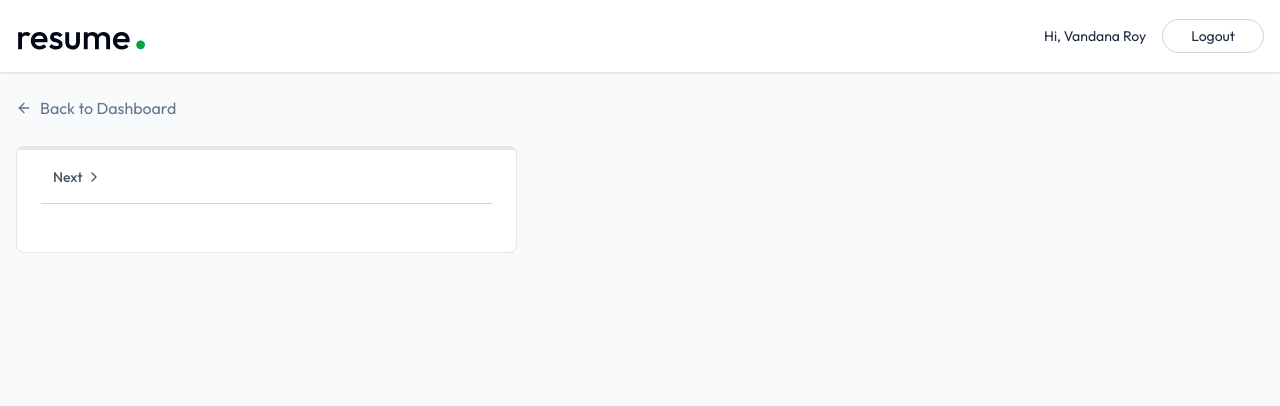
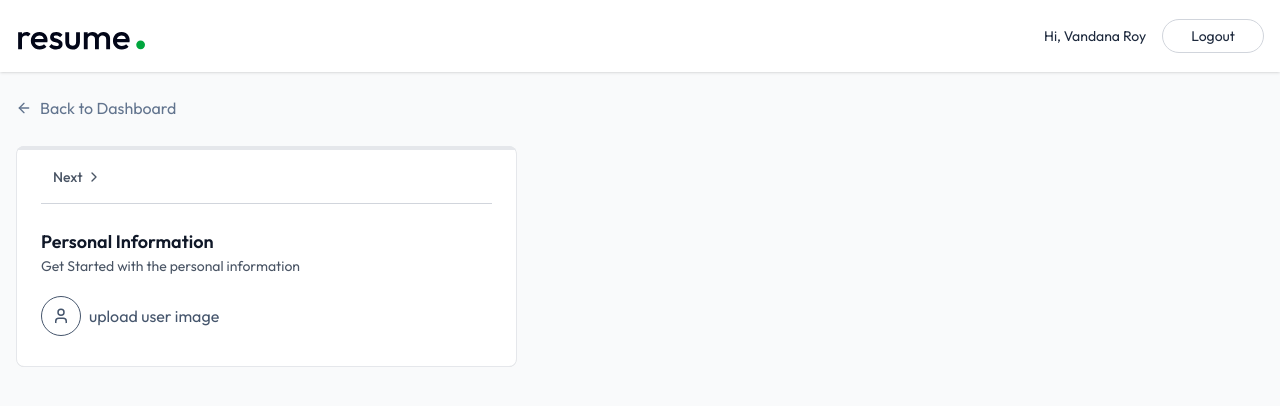
Before and after one commit to savigurjar/ResumeBuilder-Website, a React (Vite) app in the folder vite-project/: page /app/builder/1 in a window 1280 px wide. Shown: the top 406 px of the page. Built offline with nearby package versions, Linux system fonts and the light colour scheme; a web font is replaced by a local one.

Commit message:
personal info

```diff
--- /dev/null
+++ b/vite-project/src/components/PersonalInfoForm.jsx
@@ -0,0 +1,46 @@
+import { User } from 'lucide-react'
+import React from 'react'
+
+function PersonalInfoForm({ data, onChange, removeBackground, setRemoveBackground }) {
+
+    const handleChange = (field, value) => {
+        onChange({ ...data, [field]: value })
+    }
+    return (
+        <div>
+            <h3 className='text-lg font-semibold text-gray-900'>Personal Information</h3>
+            <p className='text-sm text-gray-600'>Get Started with the personal information</p>
+            <div className='flex items-center gap-2'>
+                <label>
+                    {data.image ? (
+                        <img
+                            src={typeof data.image === 'string' ? data.image : URL.createObjectURL(data.image)}
+                            alt='user-image'
+                            className='w-16 h-16 rounded-full object-cover mt-5 ring ring-slate-300 hover:opacity-80'
+                        />
+
+                    ) : (
+                        <div className='inline-flex items-center gap-2 mt-5 text-slate-600 hover:text-slate-700 cursor-pointer'>
+                            <User className='size-10 p-2.5 border rounded-full' />
+                            upload user image
+                        </div>
+                    )}
+
+                    <input type='file' accept='image/jpeg, image/png' className='hidden' onChange={(e) => handleChange("image", e.target.files[0])} />
+                    {typeof data.image === 'object' && (
+                        <div className='flex flex-col gap-1 pl-4 text-sm'>
+                            <p>Remove Background</p>
+                            <label className='relative inline-flex items-center cursor-pointer text-gray-900 gap-3'>
+                                <input type='checkbox' className='sr-only peer' onChange={() => setRemoveBackground(prev => !prev)} checked={removeBackground} />
+                                <div className='w-9 h-5 bg-slate-300 rounded-full peer peer-checked:bg-green-600 transition-colors duration-200'></div>
+                                <span className='dot absolute left-1 top-1 w-3 h-3 bg-white rounded-full transition-transform duration-200 ease-in-out peer-checked:translate-x-4'></span>
+                            </label>
+                        </div>
+                    )}
+                </label>
+            </div>
+        </div>
+    )
+}
+
+export default PersonalInfoForm
--- a/vite-project/src/pages/ResumeBuilder.jsx
+++ b/vite-project/src/pages/ResumeBuilder.jsx
@@ -2,6 +2,7 @@
 import { useParams, Link } from 'react-router'
 import { dummyResumeData } from '../assets/assets'
 import { ArrowLeftIcon, Briefcase, ChevronLeft, ChevronRight, FileText, FolderIcon, GraduationCap, Sparkle, Sparkles, SparklesIcon, User } from 'lucide-react'
+import PersonalInfoForm from '../components/PersonalInfoForm'
 
 
 function ResumeBuilder() {
@@ -115,7 +116,7 @@
               <div className='space-y-6'>
                 {
                   activeSection.id === 'personal' && (
-                    <div></div>
+                    <PersonalInfoForm data={resumeData.personal_info} onChange={(data)=>setResumeData(prev=>({...prev,personal_info:data}))} removeBackground={removeBackground} setRemoveBackground={setRemoveBackground}/>
                   )
                 }
 
```
